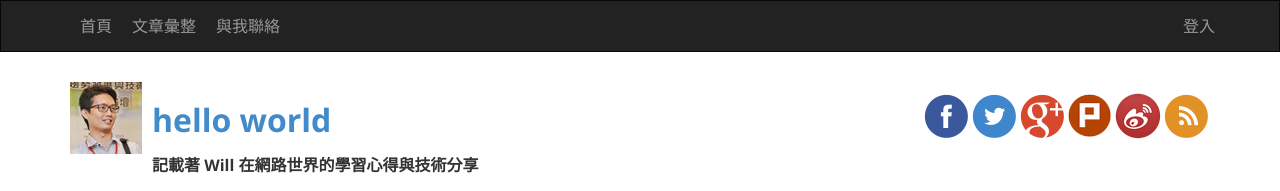
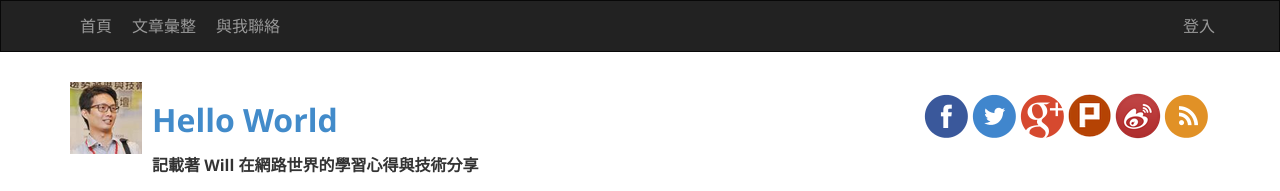
Before and after one commit to Christine590/demo, an Angular app in the folder angular_cub/: page / in a window 1280 px wide. Shown: the top 191 px of the page. Built offline with nearby package versions, Linux system fonts and the light colour scheme.

Commit message:
將sitename視為參數傳出

```diff
--- a/angular_cub/src/app/header/header.component.ts
+++ b/angular_cub/src/app/header/header.component.ts
@@ -1,4 +1,4 @@
-import { Component, OnInit } from '@angular/core';
+import { Component, Input, OnInit } from '@angular/core';
 
 @Component({
     selector: 'app-header',
@@ -6,7 +6,8 @@ import { Component, OnInit } from '@angular/core';
     styleUrls: ['./header.component.css']
 })
 export class HeaderComponent implements OnInit {
-  sitename = 'hello world';
+  // sitename = 'hello world';
+  @Input() sitename = 'Hello World'; // 當為參數傳出給別人使用
   subtitle = '記載著 Will 在網路世界的學習心得與技術分享';
   counter = 12;
 
```
